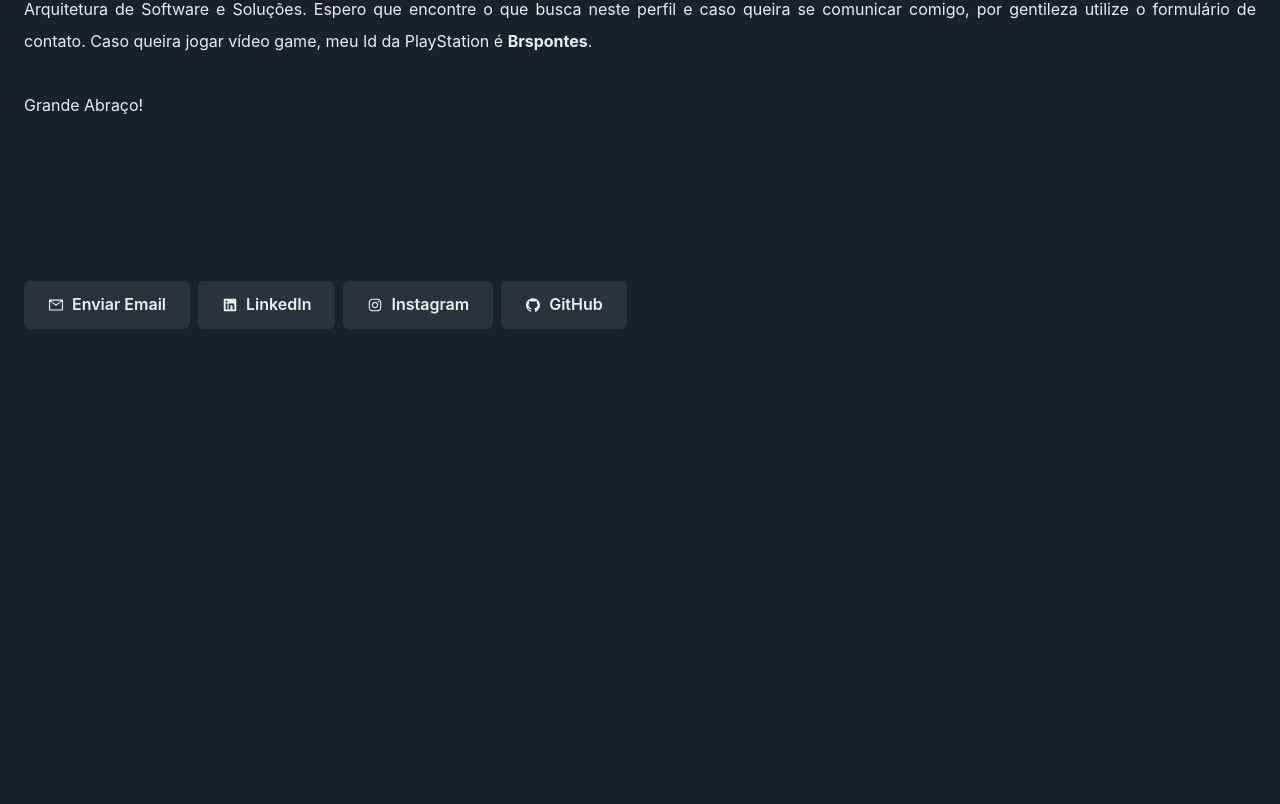
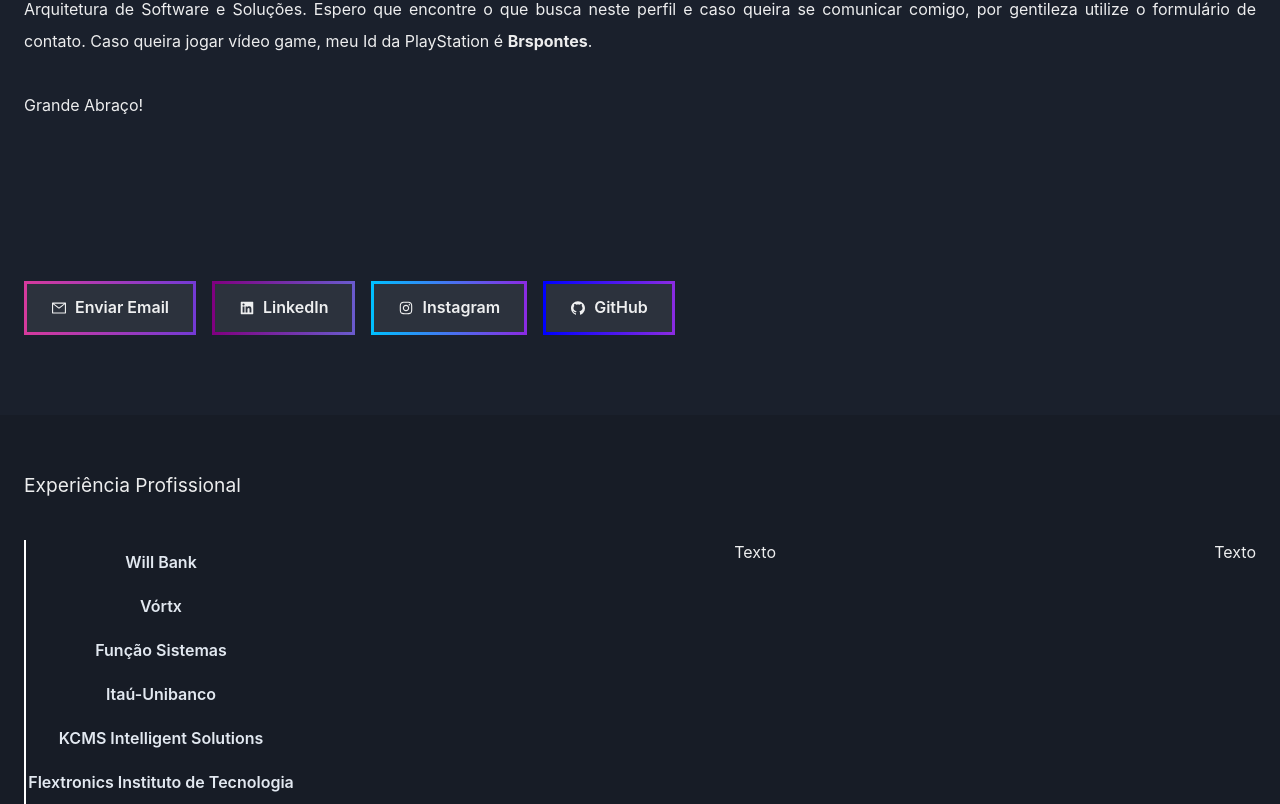
Before and after one commit to Brspontes/react-portfolio, a React (Create React App) app: page / in a window 1280 px wide. Shown: the part 498-1302 px from the top of the page. Before the commit the page ends 827 px from the top, so only its background shows below. Built offline with nearby package versions, Linux system fonts and the light colour scheme.

Commit message:
separando componente

```diff
--- /dev/null
+++ b/src/components/ButtonsProfiles/buttonsProfiles.css
@@ -0,0 +1,67 @@
+.directionFlex {
+  flex-direction: row;
+}
+
+.bordaBotao {
+  background: none;
+  text-decoration: inherit;
+
+  border: 2px solid;
+  border-image-slice: 1;
+  border-width: 3px;
+}
+
+.linear-gradient-roxo2 {
+  border-image-source: linear-gradient(to left, #6A5ACD, #800080);
+}
+
+.linear-gradient-roxo {
+  border-image-source: linear-gradient(to left, #743ad5, #d53a9d);
+}
+
+.linear-gradient-azul {
+  border-image-source: linear-gradient(to left, #8A2BE2, #00BFFF);
+}
+
+.linear-gradient-azul2 {
+  border-image-source: linear-gradient(to left, #8A2BE2, #0000FF);
+}
+
+/* CELULAR */
+@media screen and (max-device-width: 480px) {
+  .bordaTexto {
+    -webkit-text-stroke-width: 2px;
+    -webkit-text-stroke-color: #000;
+  }
+
+  .directionFlex {
+    flex-direction: row;
+    flex-wrap: wrap;
+    align-items: center;
+    justify-content: center;
+  }
+
+  .bordaBotao {
+    max-width: 150px;
+    margin-top: 0.5rem;
+  }
+
+  .align {
+    margin-left: -25px;
+  }
+}
+
+/* MID */
+ @media screen and (min-width: 481px) and (max-width: 900px) {
+  .directionFlex {
+    flex-direction: row;
+    flex-wrap: wrap;
+    align-items: center;
+    justify-content: center;
+  }
+
+  .bordaBotao {
+    max-width: 150px;
+    margin-top: 0.5rem;
+  }
+}
--- /dev/null
+++ b/src/components/ButtonsProfiles/index.tsx
@@ -0,0 +1,32 @@
+import { Button, Flex, Link } from "@chakra-ui/react"
+import { AiFillGithub, AiFillLinkedin, AiOutlineInstagram, AiOutlineMail } from 'react-icons/ai'
+import './buttonsProfiles.css'
+
+function ButtonsProfiles() {
+  return (
+    <Flex mt={["10", "20", "40"]} className="directionFlex">
+    <Link href="mailto:brian.robert16@hotmail.com">
+      <Button leftIcon={<AiOutlineMail />} padding="6" className="bordaBotao linear-gradient-roxo" borderRadius="sm">
+        Enviar Email
+      </Button>
+    </Link>
+    <Link href="https://www.linkedin.com/in/brian-pontes-420675a4/" isExternal>
+      <Button leftIcon={<AiFillLinkedin />} padding="6" ml="4" className="bordaBotao linear-gradient-roxo2">
+        LinkedIn
+      </Button>
+    </Link>
+    <Link className="align" href="https://www.instagram.com/__brianrobert/" isExternal>
+      <Button leftIcon={<AiOutlineInstagram />} padding="6" ml="4" className="bordaBotao linear-gradient-azul">
+        Instagram
+      </Button>
+    </Link>
+    <Link className="" href="https://github.com/Brspontes" isExternal>
+      <Button leftIcon={<AiFillGithub />}  padding="6" ml="4" className="bordaBotao linear-gradient-azul2">
+        GitHub
+      </Button>
+    </Link>
+  </Flex>
+  )
+}
+
+export default ButtonsProfiles
--- a/src/pages/App.css
+++ b/src/pages/App.css
@@ -3,31 +3,24 @@
   -webkit-text-stroke-color: #000;
 }
 
-.directionFlex {
-  flex-direction: row;
+.experiencia {
+  margin-top: 40px;
+  list-style: none;
 }
 
-/* CELULAR */
-@media screen and (max-device-width: 480px) {
-  .bordaTexto {
-    -webkit-text-stroke-width: 2px;
-    -webkit-text-stroke-color: #000;
-  }
-
-  .directionFlex {
-    flex-direction: row;
-    flex-wrap: wrap;
-    align-items: center;
-    justify-content: center;
-  }
-
-  .directionFlex > Button {
-    max-width: 150px;
-    margin-top: 0.5rem;
-  }
+.experiencia > li {
+  padding: 10px;
+  border-left: 2px solid #fff;
 }
 
-/* MID */
-@media screen and (min-width: 481px) and (max-width: 900px) {
+.experiencia > li:hover {
+  background-color: rgba(0, 0, 0, 0.2);
+}
 
+.activeList {
+  background-color: rgba(0, 0, 0, 0.2);
 }
+
+.inactiveList {
+  background: none;
+}
--- a/src/pages/App.tsx
+++ b/src/pages/App.tsx
@@ -1,11 +1,16 @@
-import { Flex, Text, Button } from '@chakra-ui/react';
-import { AiFillGithub, AiFillLinkedin, AiOutlineInstagram, AiOutlineMail } from 'react-icons/ai'
-import React from 'react';
+import { Flex, Text, Button,  useColorMode } from '@chakra-ui/react';
+import ButtonsProfiles from '../components/ButtonsProfiles'
+import React, { useState } from 'react';
 import './App.css';
 
 function App() {
+  const [expericiaSelecionadaAtual, setExperienciaAtual] = useState("")
+  const { colorMode } = useColorMode()
+
   return (
-    <Flex width="100%" maxWidth={1480} height="120" marginX="auto" marginTop="4" paddingX="6" direction="column">
+    <>
+      <Flex direction="column">
+        <Flex width="100%" maxWidth={1480} marginX="auto" marginTop="4" paddingX="6" direction="column">
           <Flex direction="column">
             <Text fontSize="1.2rem">
               Hello World, Eu sou
@@ -24,13 +29,43 @@
               Grande Abraço!
             </Text>
           </Flex>
-      <Flex mt={["10", "20", "40"]} className="directionFlex">
-        <Button leftIcon={<AiOutlineMail />} padding="6">Enviar Email</Button>
-        <Button leftIcon={<AiFillLinkedin />} padding="6" ml="2">LinkedIn</Button>
-        <Button leftIcon={<AiOutlineInstagram />} padding="6" ml="2">Instagram</Button>
-        <Button leftIcon={<AiFillGithub />} padding="6" ml="2">GitHub</Button>
+          <ButtonsProfiles />
+        </Flex>
+        <Flex bgColor={colorMode === "light" ? "#F5F5F5" : "#171c26"} mt="20">
+          <Flex width="100%" maxWidth={1480} marginX="auto" marginTop="4" paddingX="6" direction="column">
+          <Text mt="10" fontSize="1.2rem">Experiência Profissional</Text>
+            <Flex direction="row" justifyContent="space-between">
+              <ol className="experiencia">
+                <li id='will' className={expericiaSelecionadaAtual === 'will' ? "activeList" : "inactiveList"}>
+                  <Button _focus={{ outline: 0 }} width="250px" textAlign="left" bgColor="transparent" border="none" variant="link" onClick={() => setExperienciaAtual('will')} >Will Bank</Button>
+                </li>
+                <li id='vortx' className={expericiaSelecionadaAtual === 'vortx' ? "activeList" : "inactiveList"}>
+                  <Button _focus={{ outline: 0 }} width="250px" textAlign="left" bgColor="transparent" border="none" variant="link" onClick={() => setExperienciaAtual('vortx')}>Vórtx</Button>
+                </li>
+                <li id='funcao' className={expericiaSelecionadaAtual === 'funcao' ? "activeList" : "inactiveList"}>
+                  <Button _focus={{ outline: 0 }} width="250px" textAlign="left" bgColor="transparent" border="none" variant="link" onClick={() => setExperienciaAtual('funcao')}>Função Sistemas</Button>
+                </li>
+                <li id='itau' className={expericiaSelecionadaAtual === 'itau' ? "activeList" : "inactiveList"}>
+                  <Button _focus={{ outline: 0 }} width="250px" textAlign="left" bgColor="transparent" border="none" variant="link" onClick={() => setExperienciaAtual('itau')}>Itaú-Unibanco</Button>
+                </li>
+                <li id='kcms' className={expericiaSelecionadaAtual === 'kcms' ? "activeList" : "inactiveList"}>
+                  <Button _focus={{ outline: 0 }} width="250px" textAlign="left" bgColor="transparent" border="none" variant="link" onClick={() => setExperienciaAtual('kcms')}>KCMS Intelligent Solutions</Button>
+                </li>
+                <li id='flex' className={expericiaSelecionadaAtual === 'flex' ? "activeList" : "inactiveList"}>
+                  <Button _focus={{ outline: 0 }} width="250px" textAlign="left" bgColor="transparent" border="none" variant="link" onClick={() => setExperienciaAtual('flex')}>Flextronics Instituto de Tecnologia</Button>
+                </li>
+              </ol>
+              <Flex mt="10">
+                Texto
+              </Flex>
+              <Flex mt="10">
+                Texto
               </Flex>
             </Flex>
+          </Flex>
+        </Flex>
+      </Flex>
+    </>
   )
 }
 
```
Lines whose indentation alone changed are shown as unchanged.
